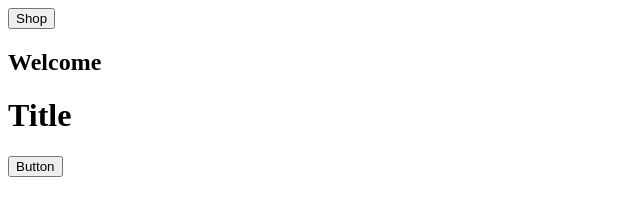
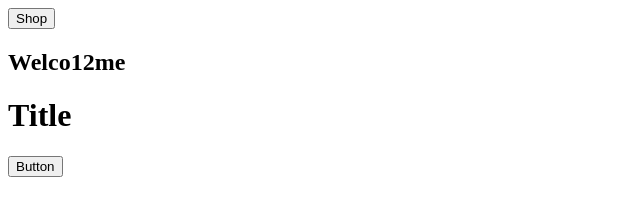
Before and after one commit to hromero99/prueba, a plain HTML site: page index.html in a window 1280 px wide. Shown: the full height of the page, 0-640 px from the left. Drawn offline with Linux system fonts and the light colour scheme.

Commit message:
Update index.html

```diff
--- a/index.html
+++ b/index.html
@@ -2,7 +2,7 @@
 	<body>
 		<header>
 			<button>Shop</button>
-			<h2>Welcome</h2>
+			<h2>Welco12me</h2>
 		</header>
 		<h1>Title</h1>
 		<button>Button</button>
```
